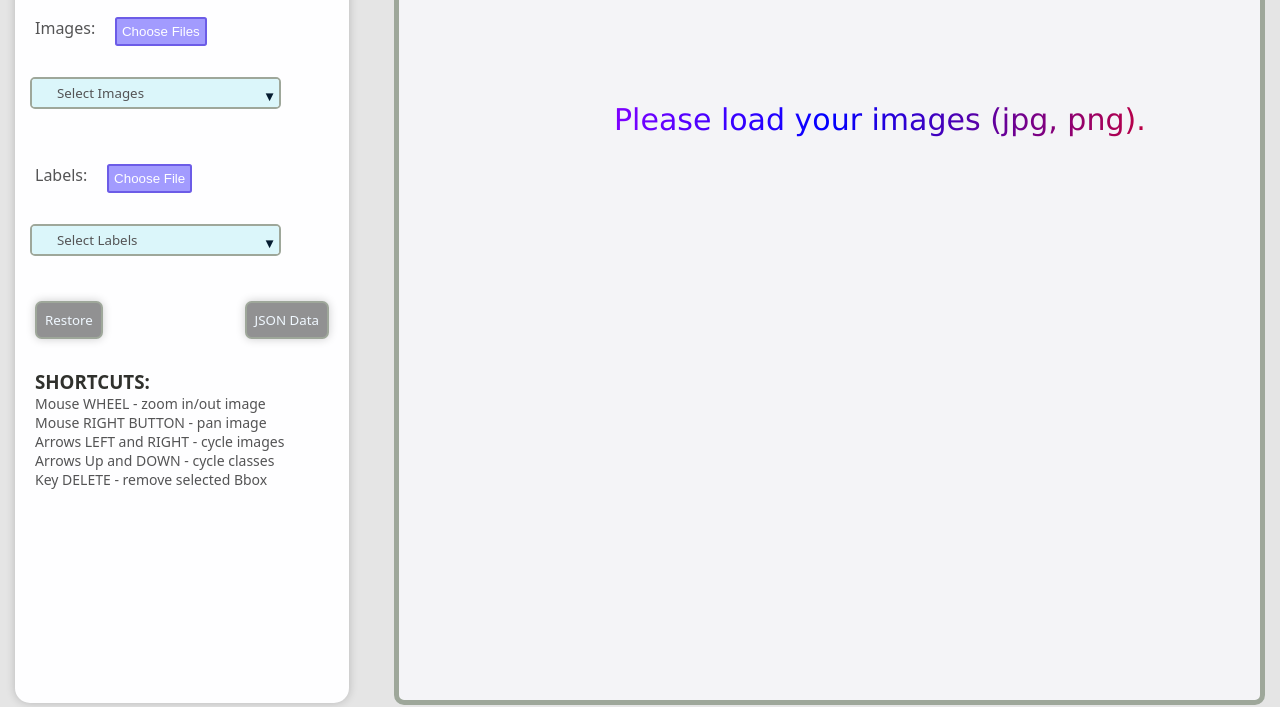
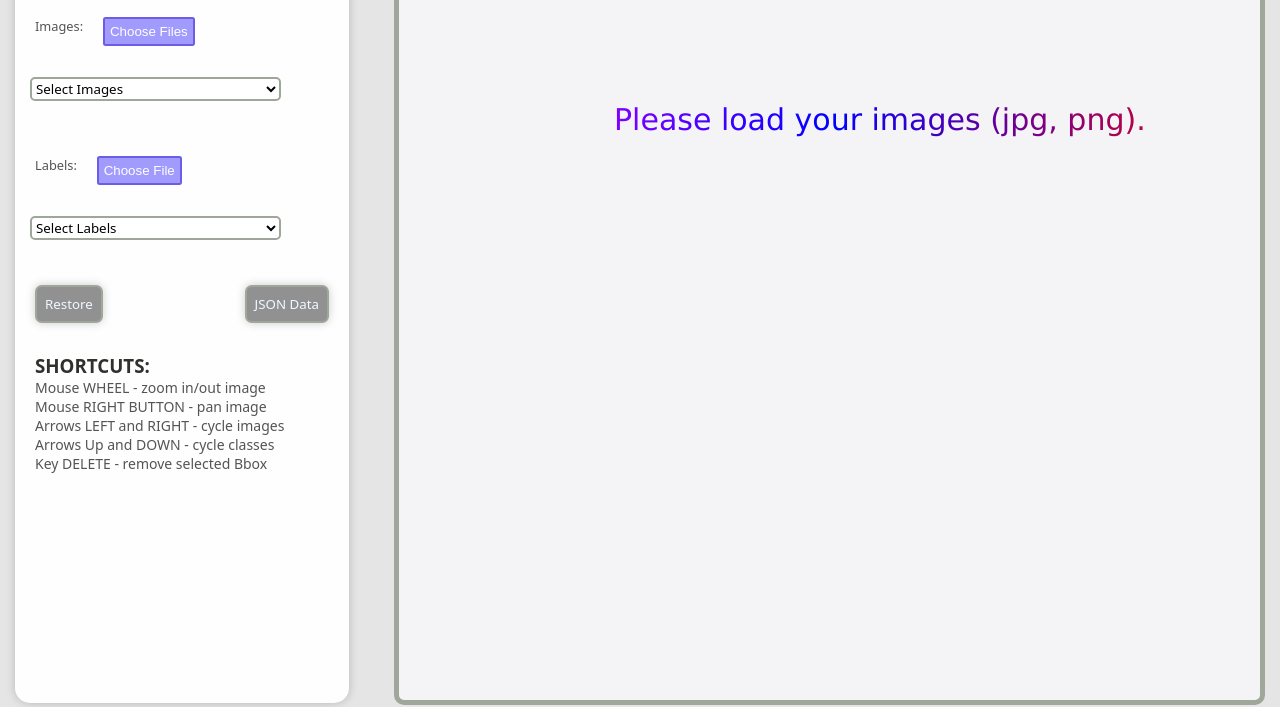
Before and after one commit to vikashkumar2020/Image-annotator, a plain HTML site: page index.html in a window 1280 px wide. Shown: the part 80-787 px from the top of the page. Drawn offline with Linux system fonts and the light colour scheme.

Commit message:
fixed bug

```diff
--- a/index.css
+++ b/index.css
@@ -72,7 +72,7 @@ hr {
 
   label{
     color: #545455;
-      font-size: 1em;
+      font-size: 0.8em;
       font-weight: 400;
       margin: 5px;
       padding: 5px;
@@ -217,7 +217,7 @@ h3{
   height: 20px;
   width: 80%;
   color: #545455;
-  font-size: 1em;
+  font-size: 0.8em;
   font-weight: 400;
   margin-bottom: 10px;
   padding: 10px;
--- a/index.html
+++ b/index.html
@@ -23,7 +23,7 @@
                         <input type="file" id="images" name="images[]" accept="image/jpeg, image/png" multiple />
                     </div>
                     <label for="imageList"></label>
-                    <select name="imageList" class="select-sim" id="imageList" size="1" multiple>
+                    <select name="imageList" class="select-sim" id="imageList" >
                         <option class="placeholder" value="">Select Images</option>
                     </select>
 
@@ -33,7 +33,7 @@
                         <input type="file" id="classes" name="classes" accept="text/plain" />
                     </div>
                     <label for="classList"></label>
-                    <select name="classList" class="select-sim" id="classList" size="1" multiple>
+                    <select name="classList" class="select-sim" id="classList" >
                         <option class="placeholder" value="">Select Labels</option>
                     </select>
 
--- a/index.js
+++ b/index.js
@@ -806,7 +806,7 @@
         const imageList = document.getElementById("imageList")
 
         imageList.addEventListener("change", () => {
-            imageListIndex = imageList.selectedIndex3
+            imageListIndex = imageList.selectedIndex
             setCurrentImage(images[imageList.options[imageListIndex].innerHTML])
         })
     }
```
